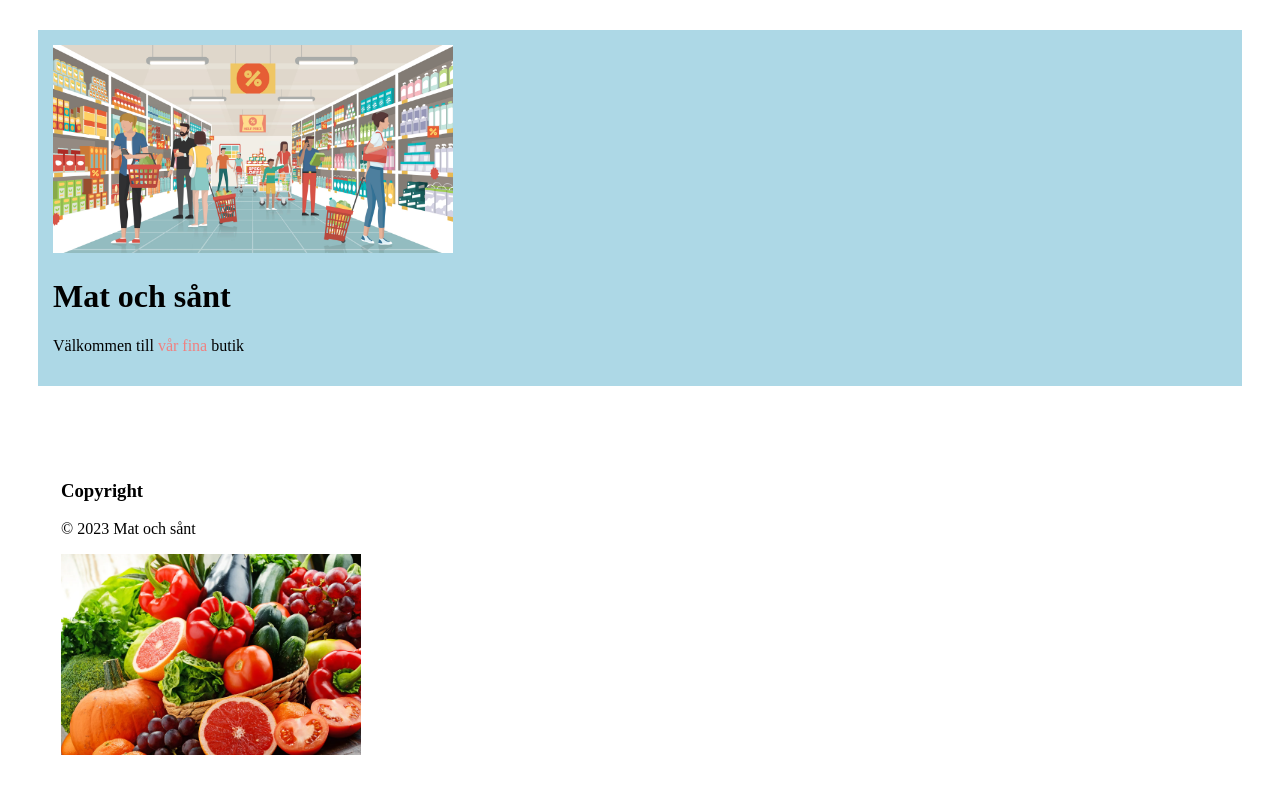
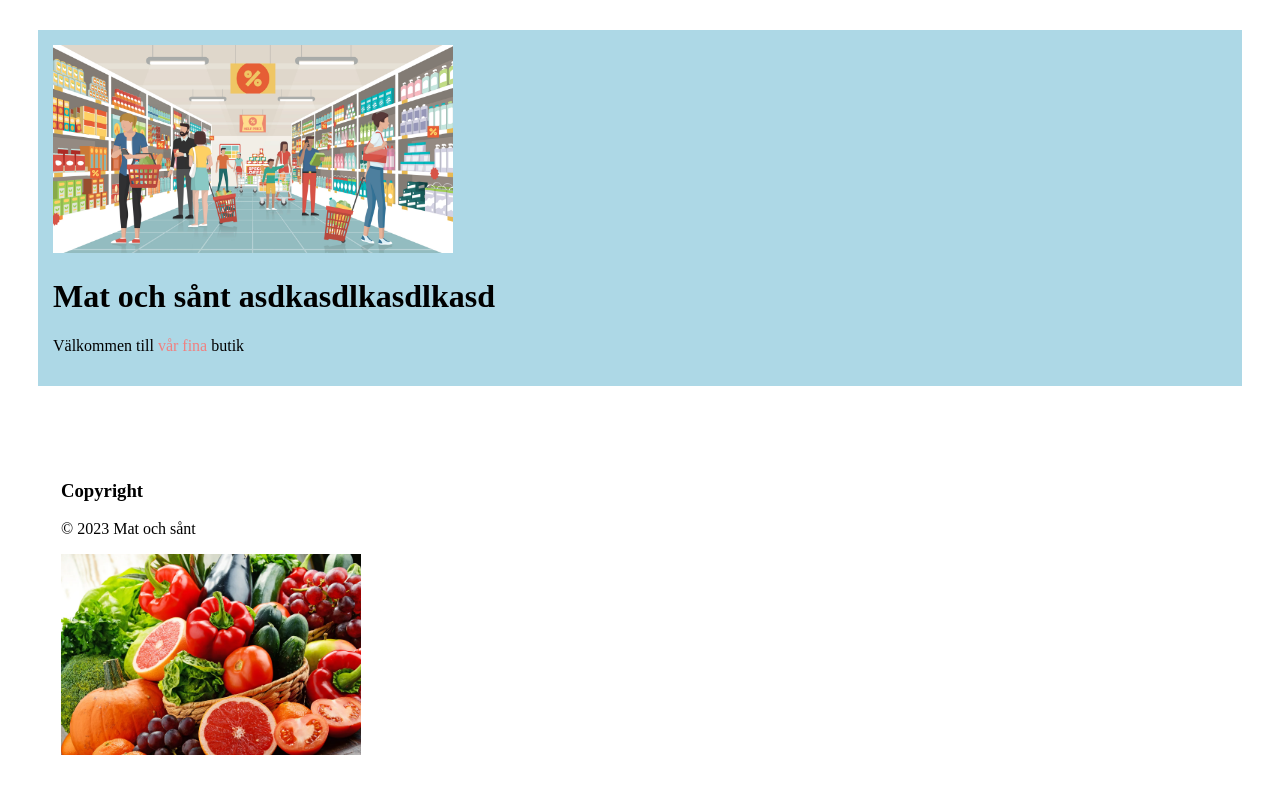
Before and after one commit to lind-exe/HTMLDEMO2, a plain HTML site: page index.html in a window 1280 px wide. Drawn offline with Linux system fonts and the light colour scheme.

Commit message:
Update index.html

```diff
--- a/index.html
+++ b/index.html
@@ -12,7 +12,7 @@
     <div style="background-color: lightblue; margin: 30px; padding: 15px;">
 
         <img src="images/store.jpg" width="400">
-        <h1>Mat och sånt</h1>
+        <h1>Mat och sånt asdkasdlkasdlkasd</h1>
         <p>Välkommen till <span style="color: lightcoral">vår fina</span> butik</p>
     </div>
     <iframe src="copyright.html" width="350" height="315" style="border:none; margin: 30px; padding: 15px;"></iframe>
```
